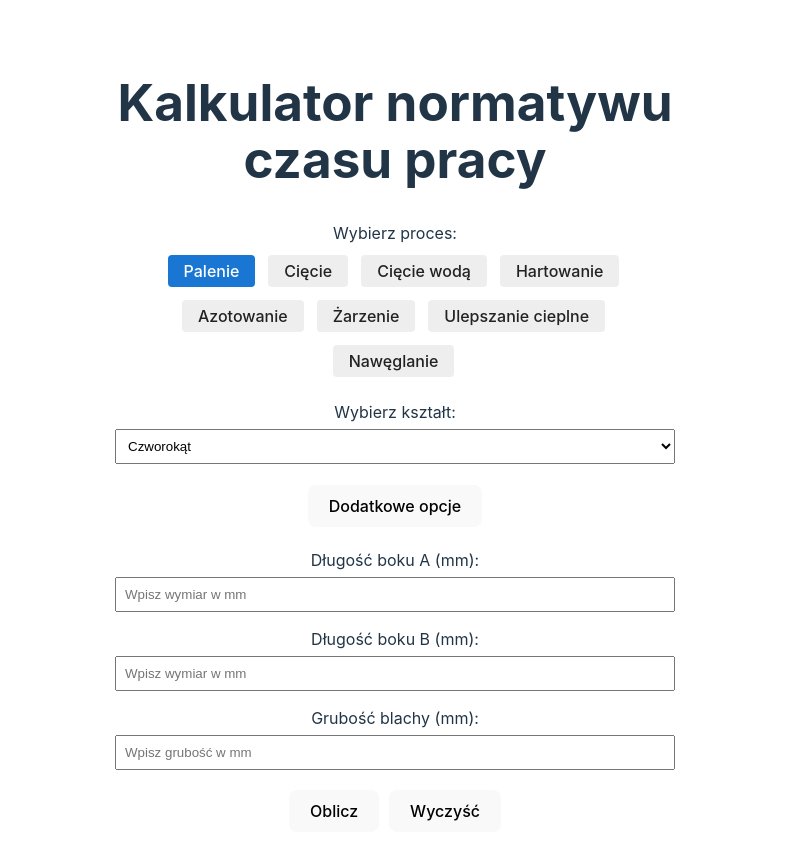
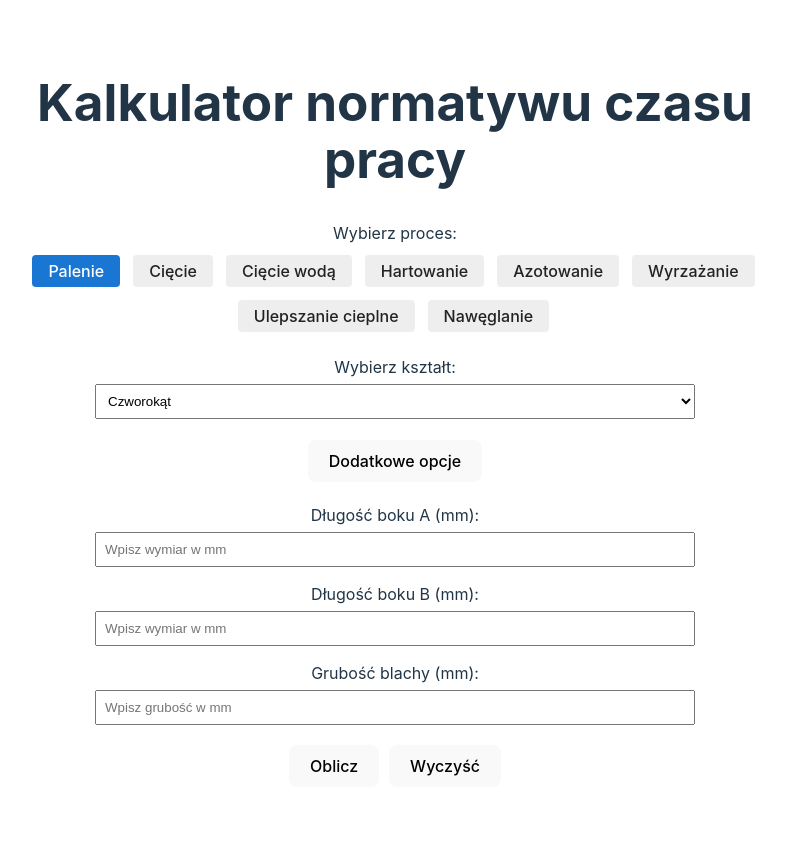
Before and after one commit to rymarczyk-tomasz/SheetBurningCalculator, a React (Vite) app: page / in a window 1280 px wide. Shown: the top 860 px of the page, without its empty margins (245-1031 px from the left). Built offline with nearby package versions, Linux system fonts and the light colour scheme.

Commit message:
Update process labels for consistency and improve CSS layout

```diff
--- a/src/App.css
+++ b/src/App.css
@@ -1,5 +1,5 @@
 .container {
-    max-width: 600px;
+    max-width: 800px;
     margin: 0 auto;
     padding: 20px;
     text-align: center;
@@ -17,8 +17,12 @@ label {
 input,
 select {
     width: 100%;
+    max-width: 600px; /* Dodano ograniczenie szerokości */
     padding: 8px;
     box-sizing: border-box;
+    margin-left: auto;
+    margin-right: auto;
+    display: block;
 }
 
 button {
--- a/src/App.jsx
+++ b/src/App.jsx
@@ -14,7 +14,7 @@ import { waterjetCuttingData } from "./waterjetCuttingData";
 
 const Hardening = () => <div>Tu będzie kalkulator hartowania</div>;
 const Nitriding = () => <div>Tu będzie kalkulator azotowania</div>;
-const Annealing = () => <div>Tu będzie kalkulator żarzenia</div>;
+const Annealing = () => <div>Tu będzie kalkulator wyżarzania</div>;
 const Tempering = () => <div>Tu będzie kalkulator ulepszania cieplnego</div>;
 const Carburizing = () => <div>Tu będzie kalkulator nawęglania</div>;
 
--- a/src/components/ProcessSelector.jsx
+++ b/src/components/ProcessSelector.jsx
@@ -6,7 +6,7 @@ const processes = [
     { value: "waterjet", label: "Cięcie wodą" },
     { value: "hardening", label: "Hartowanie" },
     { value: "nitriding", label: "Azotowanie" },
-    { value: "annealing", label: "Żarzenie" },
+    { value: "annealing", label: "Wyrzażanie" },
     { value: "tempering", label: "Ulepszanie cieplne" },
     { value: "carburizing", label: "Nawęglanie" },
 ];
@@ -26,7 +26,8 @@ const ProcessSelector = ({ process, setProcess }) => {
                             marginRight: 8,
                             marginBottom: 8,
                             padding: "6px 16px",
-                            background: process === p.value ? "#1976d2" : "#eee",
+                            background:
+                                process === p.value ? "#1976d2" : "#eee",
                             color: process === p.value ? "#fff" : "#222",
                             border: "none",
                             borderRadius: 4,
```
